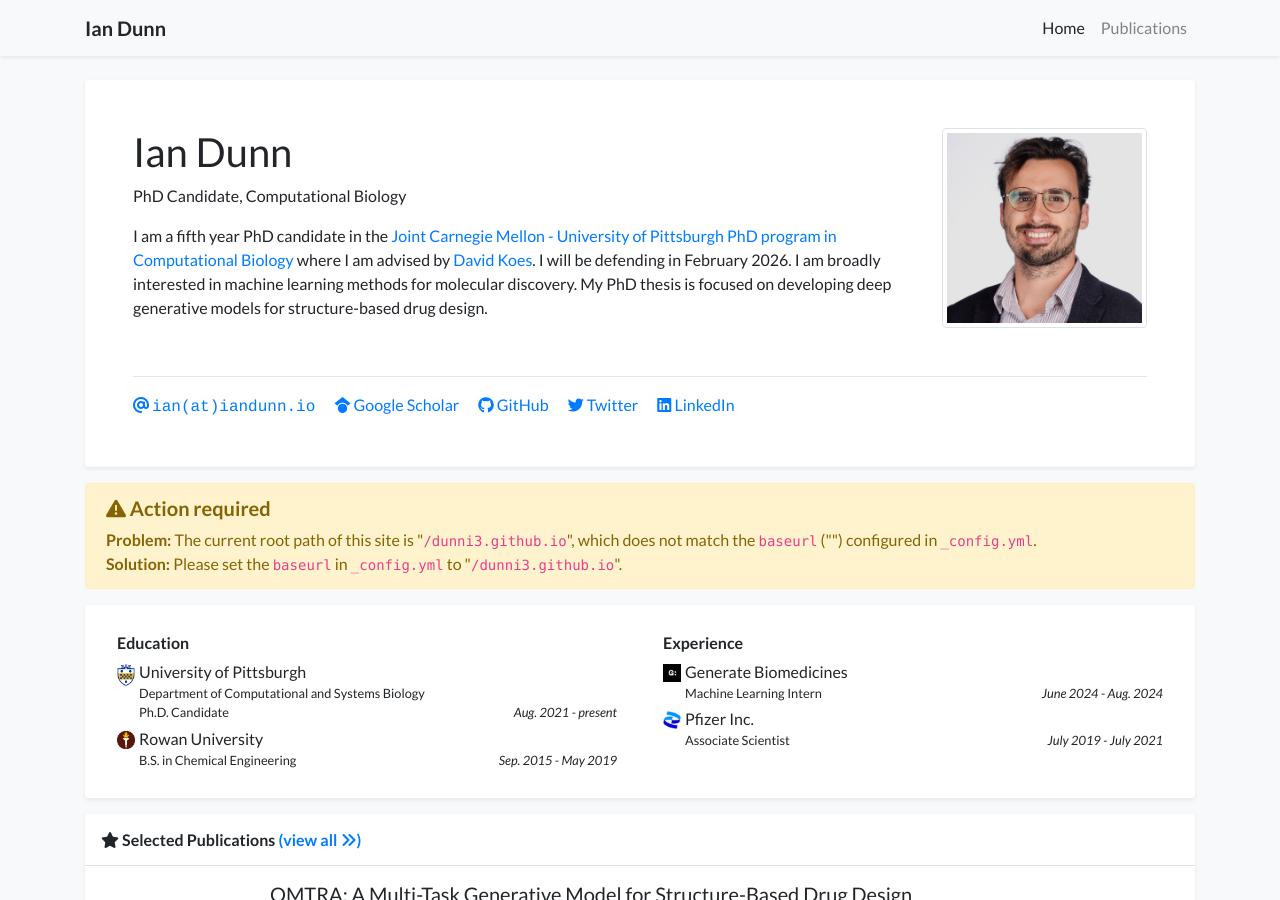
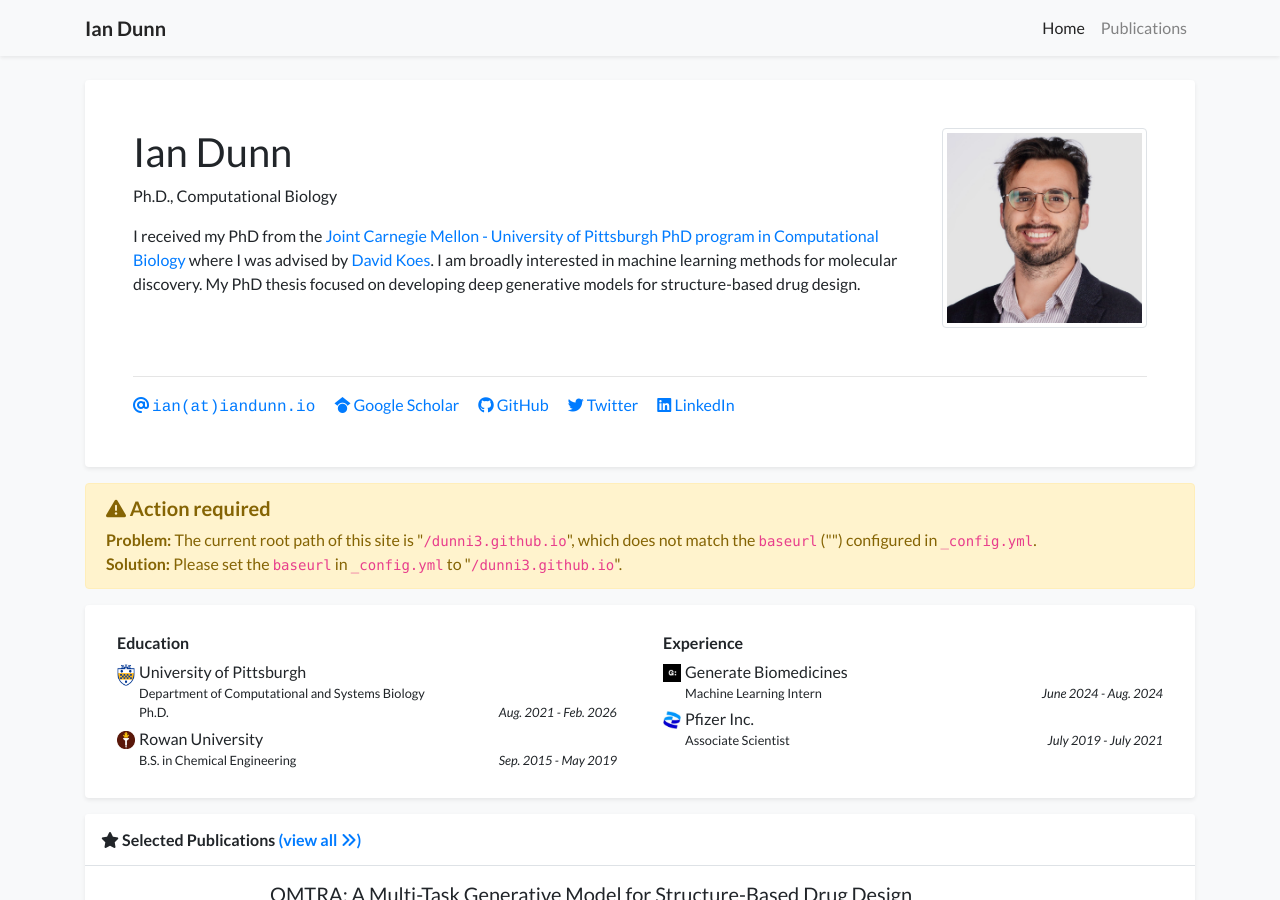
Before and after one commit to Dunni3/dunni3.github.io, a Jekyll site: the page built from index.html, in a window 1280 px wide and 900 px high. Built offline with Jekyll 4.4.1, drawn with Linux system fonts in a browser that asks for light colours; nearby versions of some CDN libraries; a style sheet for code colours, icons or effects is not loaded.

Commit message:
update profile to reflect PhD completion
Co-Authored-By: Claude Opus 4.6 <noreply@anthropic.com>

```diff
--- a/_data/profile.yml
+++ b/_data/profile.yml
@@ -5,7 +5,7 @@ navbar_name: "Ian Dunn"
 positions:
 # - logo: /assets/images/badges/MIT_Social_circle.png  # Logo is optional
   # name: PhD Candidate
-- name: PhD Candidate, Computational Biology
+- name: Ph.D., Computational Biology
 
 
 email: "ian@iandunn.io"
@@ -21,11 +21,11 @@ linkedin: dunn-ian
 
 short_bio_text_justify: false
 short_bio: >-
-  I am a fifth year PhD candidate in the
-  <a href="http://www.compbio.cmu.edu">Joint Carnegie Mellon - University of Pittsburgh PhD program in Computational Biology</a> where I am advised by
+  I received my PhD from the
+  <a href="http://www.compbio.cmu.edu">Joint Carnegie Mellon - University of Pittsburgh PhD program in Computational Biology</a> where I was advised by
   <a href="http://bits.csb.pitt.edu/">David Koes</a>.
-  I will be defending in February 2026. I am broadly interested in machine learning methods for molecular discovery.
-  My PhD thesis is focused on developing deep generative models for structure-based drug design.
+  I am broadly interested in machine learning methods for molecular discovery.
+  My PhD thesis focused on developing deep generative models for structure-based drug design.
 
 portrait_url: /assets/images/photos/profile.png
 # portrait_caption: >-
@@ -36,8 +36,8 @@ education:
   logo: /assets/images/badges/pitt_badge.png
   position: >-
     Department of Computational and Systems Biology <br/>
-    Ph.D. Candidate
-  date: Aug. 2021 - present
+    Ph.D.
+  date: Aug. 2021 - Feb. 2026
 - name: Rowan University
   logo: assets/images/badges/rowan_logo.jpg
   position: B.S. in Chemical Engineering
```
